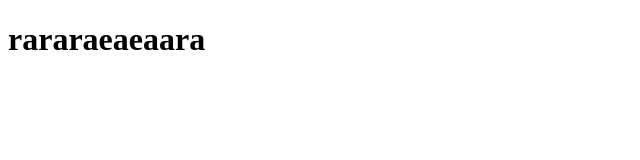
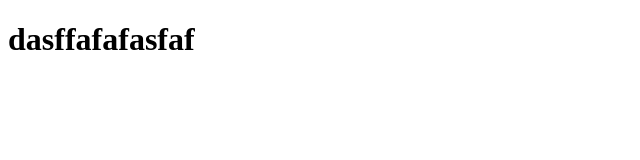
Before and after one commit to Brucenigel/Testing, a plain HTML site: page index.html in a window 1280 px wide. Shown: the whole page, without its empty margins (0-640 px from the left). Drawn offline with Linux system fonts and the light colour scheme.

Commit message:
etstsetst

```diff
--- a/index.html
+++ b/index.html
@@ -7,7 +7,7 @@
 </head>
 <body>
     <div class="card">
-        <h1>rararaeaeaara</h1>
+        <h1>dasffafafasfaf</h1>
     </div>
 </body>
 </html>
```
